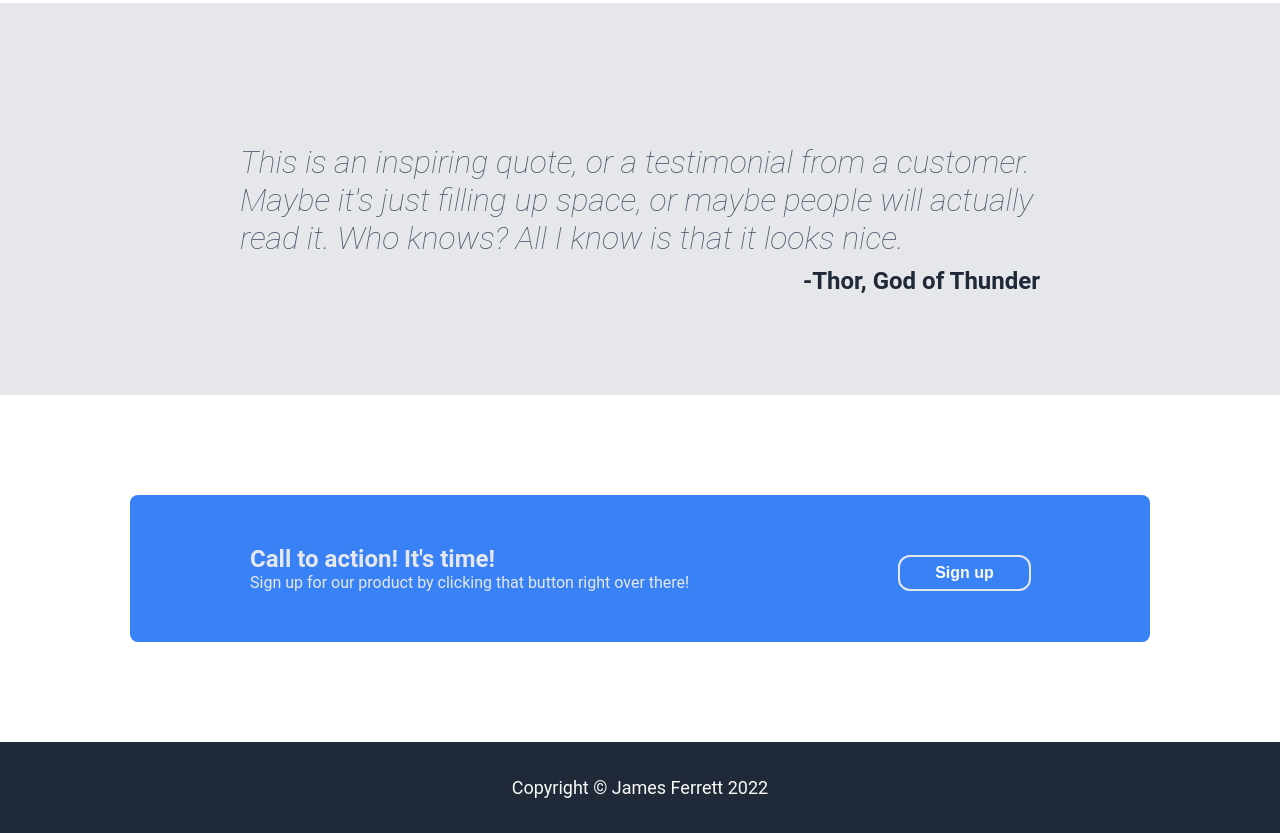
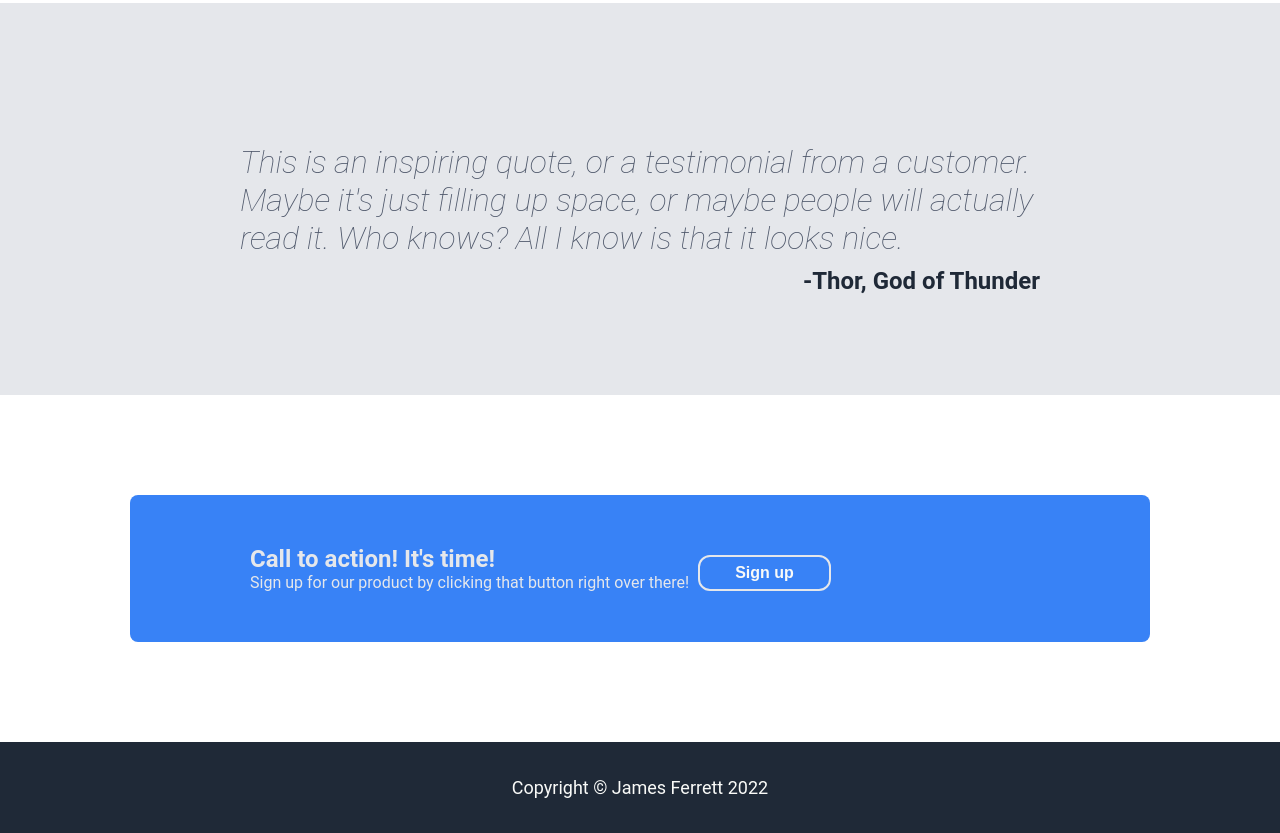
Before and after one commit to JFerrettUK/project-landing, a plain HTML site: page index.html in a window 1280 px wide. Shown: the part 1054-1887 px from the top of the page. Drawn offline with Linux system fonts and the light colour scheme.

Commit message:
Update to Project Landing

```diff
--- a/style.css
+++ b/style.css
@@ -180,7 +180,7 @@ ul {
     padding-top: 50px;
     padding-bottom: 50px;
     padding-left: 120px;
-    gap: 209px;
+    gap: 9px;
 }
 
 .bottomtext1 {
```
